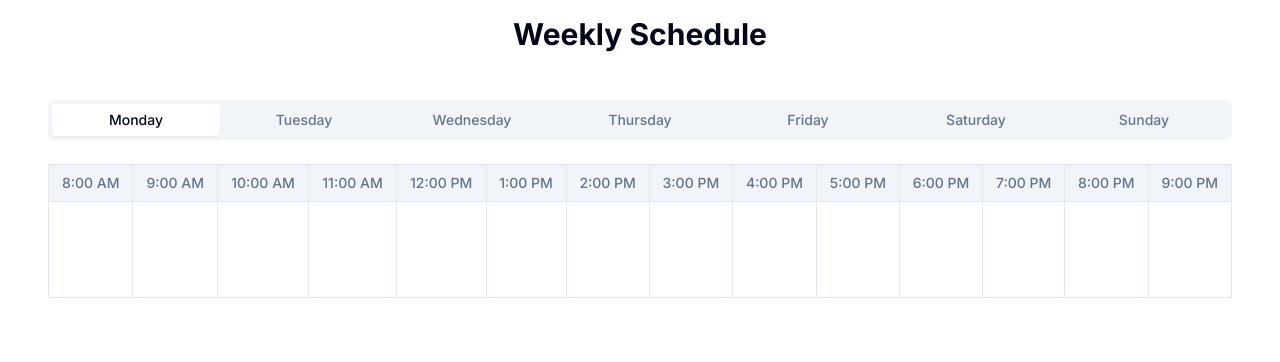
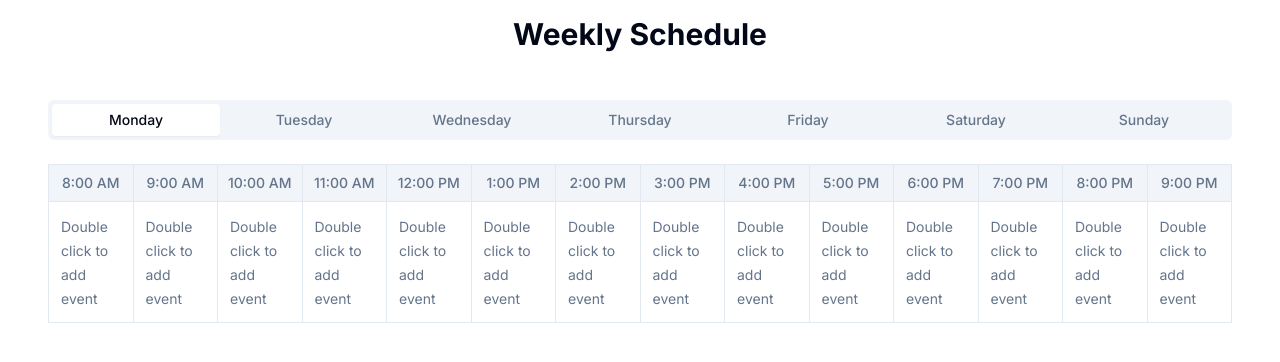
Before and after one commit to davemelk100/binder-with-next, a Next.js app: page / in a window 1280 px wide. Shown: the top 362 px of the page. Built offline with nearby package versions, Linux system fonts and the light colour scheme.

Commit message:
editable cells

```diff
--- /dev/null
+++ b/components/schedule/schedule-cell.tsx
@@ -0,0 +1,76 @@
+"use client";
+
+import { useState, useEffect } from "react";
+import { cn } from "@/lib/utils";
+import { useScheduleStore } from "@/lib/store/schedule-store";
+
+interface ScheduleCellProps {
+  day: string;
+  timeSlot: string;
+}
+
+export function ScheduleCell({ day, timeSlot }: ScheduleCellProps) {
+  const { getEventByDayAndTime, updateEvent } = useScheduleStore();
+  const [isEditing, setIsEditing] = useState(false);
+  const [content, setContent] = useState("");
+
+  useEffect(() => {
+    const event = getEventByDayAndTime(day, timeSlot);
+    if (event) {
+      setContent(event.content);
+    }
+  }, [day, timeSlot, getEventByDayAndTime]);
+
+  const handleDoubleClick = () => {
+    setIsEditing(true);
+  };
+
+  const handleBlur = () => {
+    setIsEditing(false);
+    if (content.trim()) {
+      updateEvent({
+        id: `${day}-${timeSlot}`,
+        content,
+        day,
+        timeSlot,
+      });
+    }
+  };
+
+  const handleKeyDown = (e: React.KeyboardEvent<HTMLTextAreaElement>) => {
+    if (e.key === "Enter" && !e.shiftKey) {
+      e.preventDefault();
+      e.currentTarget.blur();
+    }
+  };
+
+  return (
+    <div
+      className="min-h-[4rem] w-full h-full"
+      onDoubleClick={handleDoubleClick}
+    >
+      {isEditing ? (
+        <textarea
+          className={cn(
+            "w-full h-full min-h-[4rem] p-1 resize-none border rounded-md",
+            "focus:outline-none focus:ring-2 focus:ring-primary",
+            "bg-background text-foreground"
+          )}
+          value={content}
+          onChange={(e) => setContent(e.target.value)}
+          onBlur={handleBlur}
+          onKeyDown={handleKeyDown}
+          autoFocus
+        />
+      ) : (
+        <div className="w-full h-full p-1 whitespace-pre-wrap">
+          {content || (
+            <span className="text-muted-foreground text-sm">
+              Double click to add event
+            </span>
+          )}
+        </div>
+      )}
+    </div>
+  );
+}
--- a/components/schedule/schedule-table.tsx
+++ b/components/schedule/schedule-table.tsx
@@ -2,6 +2,7 @@
 
 import { format } from "date-fns";
 import { Tabs, TabsContent, TabsList, TabsTrigger } from "@/components/ui/tabs";
+import { ScheduleCell } from "./schedule-cell";
 
 const timeSlots = Array.from({ length: 14 }, (_, i) => {
   const hour = 8 + i;
@@ -52,7 +53,7 @@ export function ScheduleTable() {
                         key={time}
                         className="border p-2 h-24 align-top hover:bg-muted/50 transition-colors"
                       >
-                        <div className="min-h-[4rem]"></div>
+                        <ScheduleCell day={day} timeSlot={time} />
                       </td>
                     ))}
                   </tr>
--- /dev/null
+++ b/lib/store/schedule-store.ts
@@ -0,0 +1,40 @@
+"use client";
+
+import { create } from "zustand";
+import { persist } from "zustand/middleware";
+import { ScheduleEvent, ScheduleState } from "@/lib/types/schedule";
+
+interface ScheduleStore extends ScheduleState {
+  updateEvent: (event: ScheduleEvent) => void;
+  deleteEvent: (eventId: string) => void;
+  getEventByDayAndTime: (day: string, timeSlot: string) => ScheduleEvent | undefined;
+}
+
+export const useScheduleStore = create<ScheduleStore>()(
+  persist(
+    (set, get) => ({
+      events: {},
+      updateEvent: (event) => {
+        set((state) => ({
+          events: {
+            ...state.events,
+            [`${event.day}-${event.timeSlot}`]: event,
+          },
+        }));
+      },
+      deleteEvent: (eventId) => {
+        set((state) => {
+          const newEvents = { ...state.events };
+          delete newEvents[eventId];
+          return { events: newEvents };
+        });
+      },
+      getEventByDayAndTime: (day, timeSlot) => {
+        return get().events[`${day}-${timeSlot}`];
+      },
+    }),
+    {
+      name: "schedule-storage",
+    }
+  )
+);
--- /dev/null
+++ b/lib/types/schedule.ts
@@ -0,0 +1,10 @@
+export interface ScheduleEvent {
+  id: string;
+  content: string;
+  day: string;
+  timeSlot: string;
+}
+
+export interface ScheduleState {
+  events: Record<string, ScheduleEvent>;
+}
--- a/package.json
+++ b/package.json
@@ -23,7 +23,8 @@
     "react-hook-form": "^7.50.0",
     "tailwind-merge": "^2.2.1",
     "tailwindcss-animate": "^1.0.7",
-    "zod": "^3.22.4"
+    "zod": "^3.22.4",
+    "zustand": "^4.5.0"
   },
   "devDependencies": {
     "@types/node": "^20.11.16",
```
Also changed, not shown: 1 other file (tests, documents, lock files or other folders).
